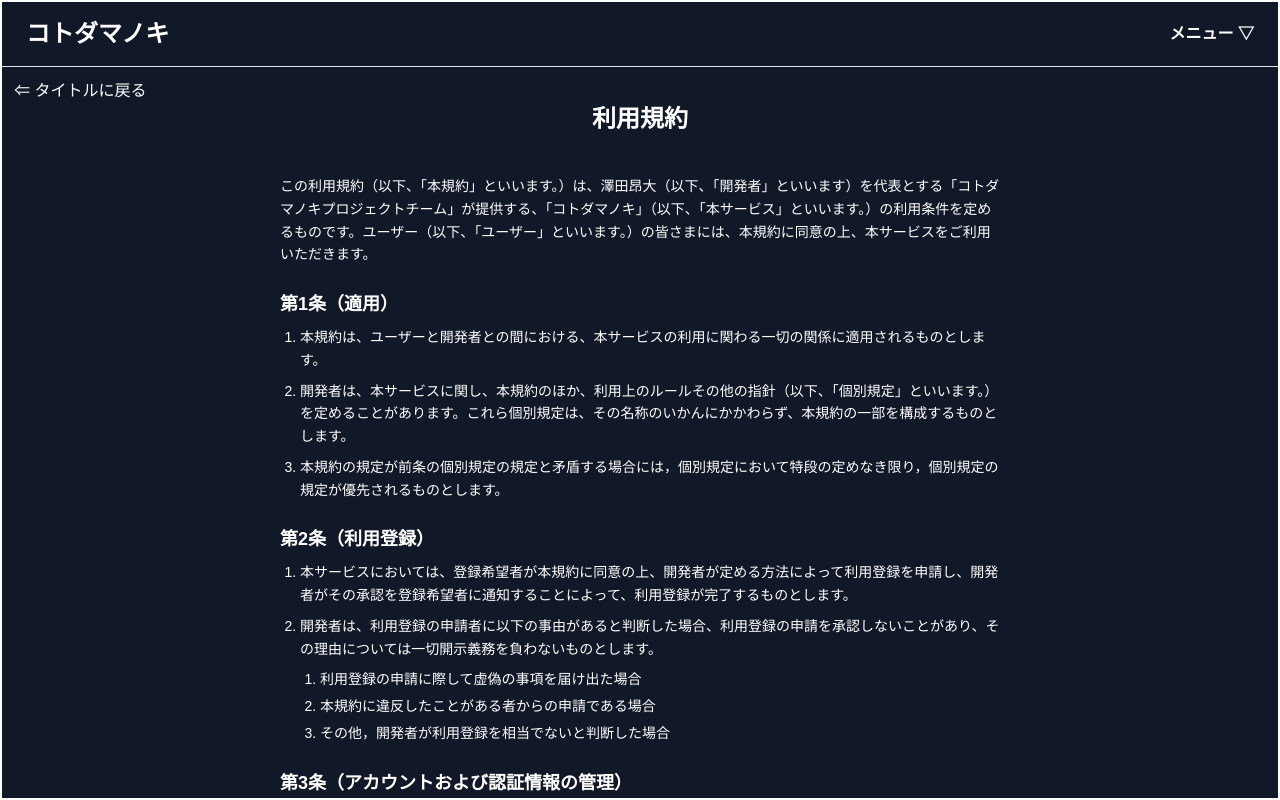
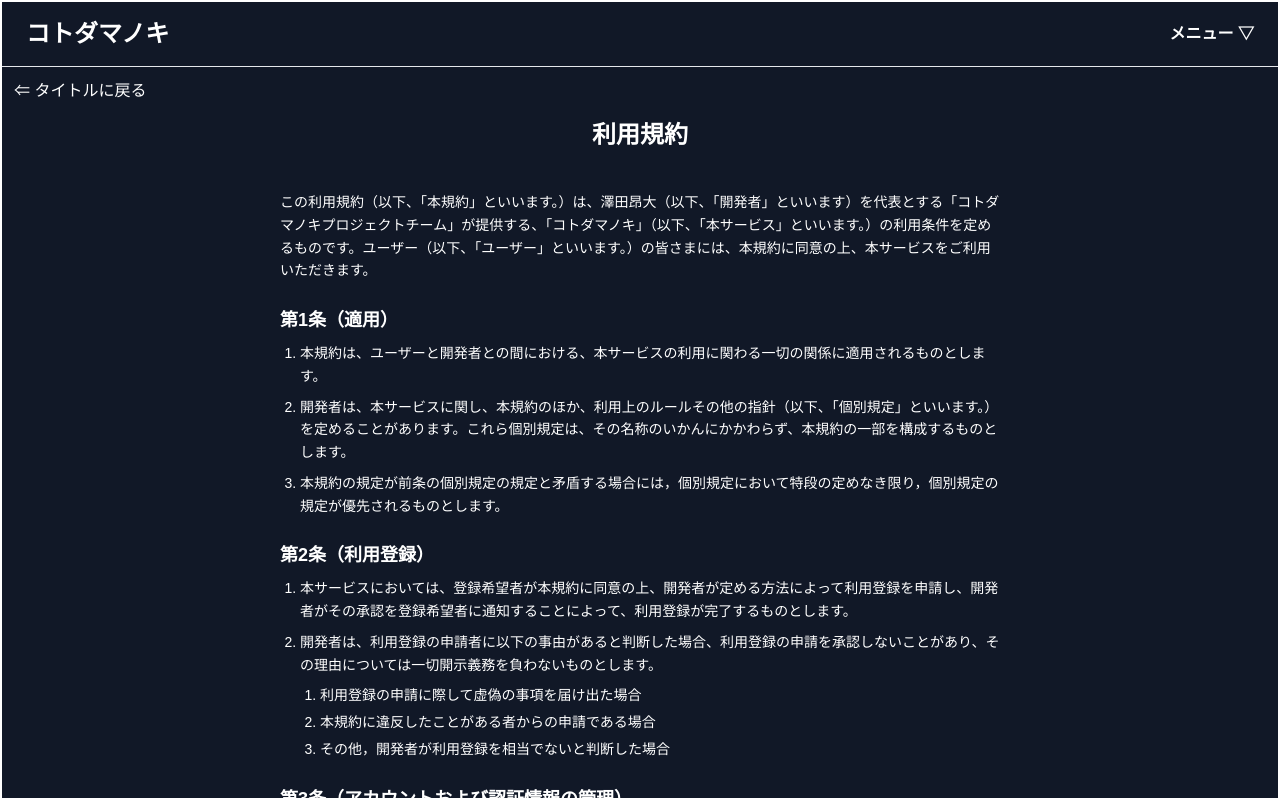
Before and after one commit to g-sawada/kotodama-tree, a Next.js app in the folder front/: page /information/kiyaku in a window 1280 px wide. Built offline with nearby package versions, Linux system fonts and the light colour scheme; no server answers; a web font is replaced by a local one.

Commit message:
[fix] 利用規約・プライバシーポリシーのレイアウト微調整

```diff
--- a/front/app/information/kiyaku/page.tsx
+++ b/front/app/information/kiyaku/page.tsx
@@ -6,7 +6,7 @@ export default function KiyakuPage() {
       <div className="ml-3 mt-3">
         <Link href={"/"}>⇐ タイトルに戻る</Link>
       </div>
-      <h1 className="text-2xl font-bold mb-4 text-center">利用規約</h1>
+      <h1 className="text-2xl font-bold my-4 text-center">利用規約</h1>
       <main className="p-6 max-w-3xl mx-auto text-sm leading-relaxed overflow-y-auto">
         <p className="mb-6">
           この利用規約（以下、「本規約」といいます。）は、澤田昂大（以下、「開発者」といいます）を代表とする「コトダマノキプロジェクトチーム」が提供する、「コトダマノキ」（以下、「本サービス」といいます。）の利用条件を定めるものです。ユーザー（以下、「ユーザー」といいます。）の皆さまには、本規約に同意の上、本サービスをご利用いただきます。
--- a/front/app/information/privacy-policy/page.tsx
+++ b/front/app/information/privacy-policy/page.tsx
@@ -6,7 +6,7 @@ export default function policyPage() {
       <div className="ml-3 mt-3">
         <Link href={"/"}>⇐ タイトルに戻る</Link>
       </div>
-      <h1 className="text-2xl font-bold mb-4 text-center">プライバシーポリシー</h1>
+      <h1 className="text-2xl font-bold my-4 text-center">プライバシーポリシー</h1>
       <main className="p-6 max-w-3xl mx-auto text-sm leading-relaxed overflow-y-auto">
         <section className="mb-6">
           <h2 className="text-lg font-semibold mb-2">お客様から取得する情報</h2>
```
